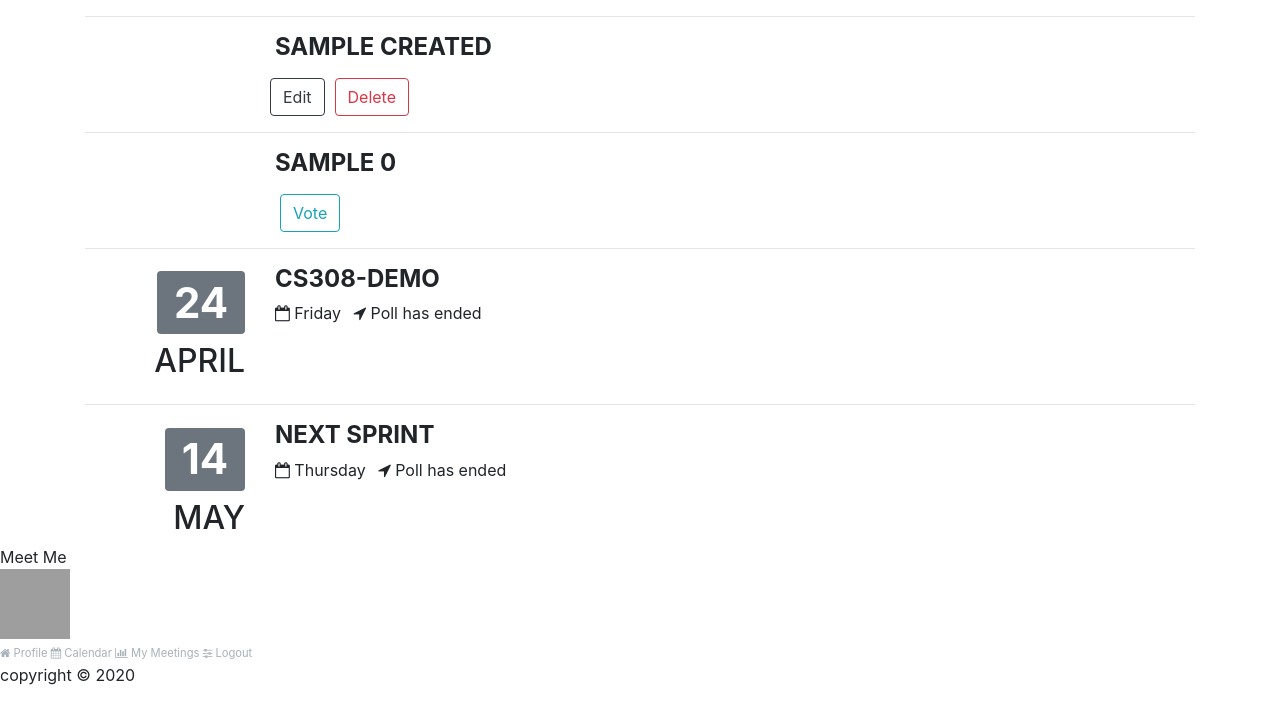
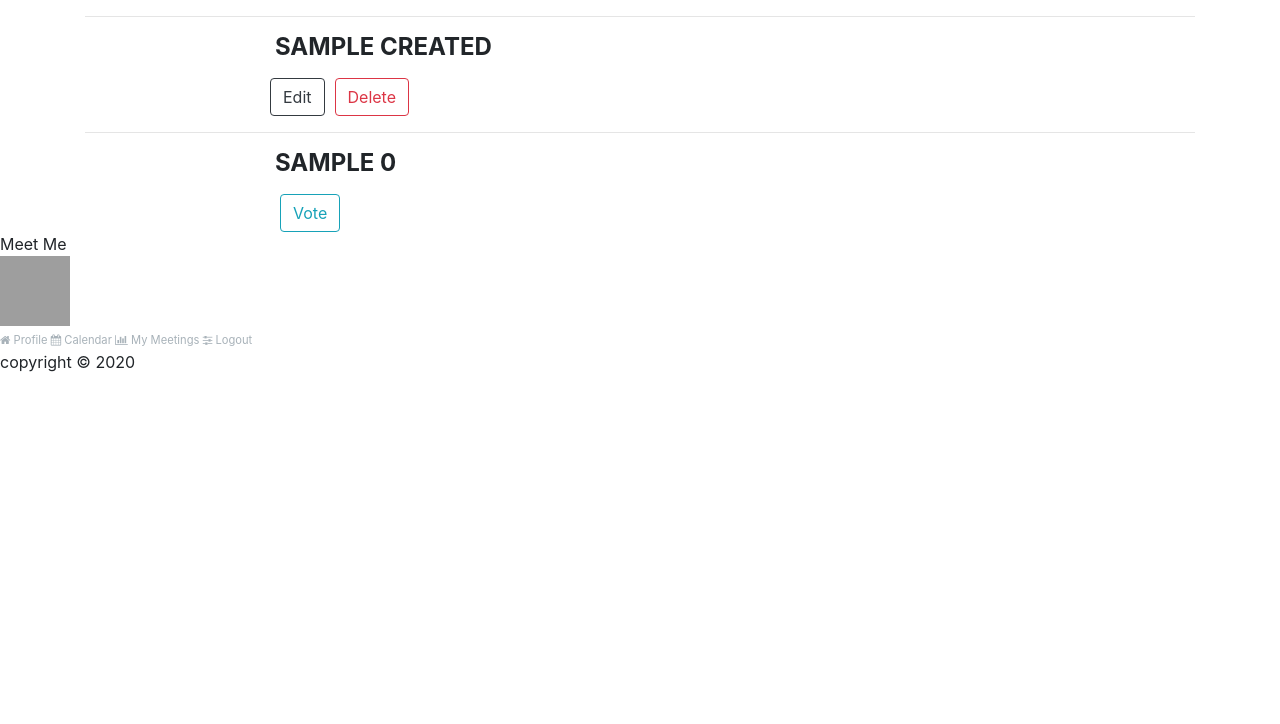
Before and after one commit to egedemirtas/MeetMe, a Django app: template MeetMe/mymeetings/templates/mymeetings/myMeetings.html in a window 1280 px wide. Shown: the top 724 px of the page. Run offline with Django 3.2, Linux system fonts and the light colour scheme; the template is opened without the code that fills it: most values are stand-ins (such as "Sample title", 1, 10 or a date in 2020); some libraries are stand-ins or nearby versions; grey boxes are pictures that could not be loaded.

Commit message:
deleting decided meeting's event

```diff
--- a/MeetMe/MeetMe/settings.py
+++ b/MeetMe/MeetMe/settings.py
@@ -166,7 +166,7 @@ EMAIL_HOST_USER = 'noreply.service.meetme@gmail.com'
 EMAIL_HOST_PASSWORD = 'egeefehan123'
 
 #Use first site as the site id
-SITE_ID=1
+SITE_ID=2
 
 #For google login redirect
 LOGIN_REDIRECT_URL= '/eventCalendar/calendar'
--- a/MeetMe/eventCalendar/templates/eventCalendar/calendar.html
+++ b/MeetMe/eventCalendar/templates/eventCalendar/calendar.html
@@ -98,7 +98,11 @@
               url: 'add_event',
               data: { 'title': title, 'start': start_date, 'end': end_date, 'className': importance, 'recurrence': recurrence },
               dataType: "json",
-
+              success: function (data) {
+                calendar.refetchEvents();
+                location.reload();
+                alert("Added Successfully");
+              },
               failure: function (data) {
                 alert('There is a problem!!!');
               }
--- a/MeetMe/mymeetings/templates/mymeetings/myMeetings.html
+++ b/MeetMe/mymeetings/templates/mymeetings/myMeetings.html
@@ -239,46 +239,7 @@
 		{% endfor %}
 
 	</article>
-	<article class="larg">
-		<div class="meeting_item">
-		<hr/>
-  		<div class="row row-striped">
-  			<div class="col-2 text-right">
-  				<h1 class="display-4"><span class="badge badge-secondary">24</span></h1>
-  				<h2>APRIL</h2>
-  			</div>
-  			<div class="col-10">
-  				<h4 class="text-uppercase"><strong>CS308-Demo</strong></h4>
-  				<ul class="list-inline">
-					<li class="list-inline-item"><i class="fa fa-calendar-o" aria-hidden="true"></i> Friday</li>
-  					<li class="list-inline-item"><i class="fa fa-location-arrow" aria-hidden="true"></i> Poll has ended</li>
-  				</ul>
-				  <p><i style="font-size:18px" class="fa">&#xf041;</i> Online</p>
-				  <p><i style="font-size:18px" class="fa">&#xf0e5;</i> Demo trial for CS308 course.Meet Me web application demo.</p>
-				  <p><i style="font-size:18px" class="fa">&#xf017;</i> 8:10 PM - 8:20 PM</p>
-  			</div>
-		  </div>
 
-		</div>
-		<div class="meeting_item"><hr/>
-  		<div class="row row-striped">
-  			<div class="col-2 text-right">
-  				<h1 class="display-4"><span class="badge badge-secondary">14</span></h1>
-  				<h2>MAY</h2>
-  			</div>
-  			<div class="col-10">
-  				<h4 class="text-uppercase"><strong>Next Sprint<span class="entypo-down-open"></span></strong></h4>
-  				<ul class="list-inline">
-  				    <li class="list-inline-item"><i class="fa fa-calendar-o" aria-hidden="true"></i> Thursday</li>
-  					<li class="list-inline-item"><i class="fa fa-location-arrow" aria-hidden="true"></i> Poll has ended</li>
-  				</ul>
-				  <p><i style="font-size:18px" class="fa">&#xf041;</i> Online</p>
-				  <p><i style="font-size:18px" class="fa">&#xf0e5;</i> Usual meeting for CS308 course with course Teaching Assistant and take feedbacks for sprint.</p>
-				  <p><i style="font-size:18px" class="fa">&#xf017;</i> 5:10 PM - 5:20 PM</p>
-  			</div>
-  		</div></div>
-	  </div>
-	  </article>
 </main>
 <sidebar>
   <div class="logo">Meet Me</div>
```
Also changed, not shown: MeetMe/eventCalendar/models.py (+10 -9 lines), MeetMe/mymeetings/templates/mymeetings/voting.html (+12 -6 lines), MeetMe/mymeetings/views.py (+7 -4 lines), MeetMe/eventCalendar/migrations/0023_events_meetingid.py (added).
